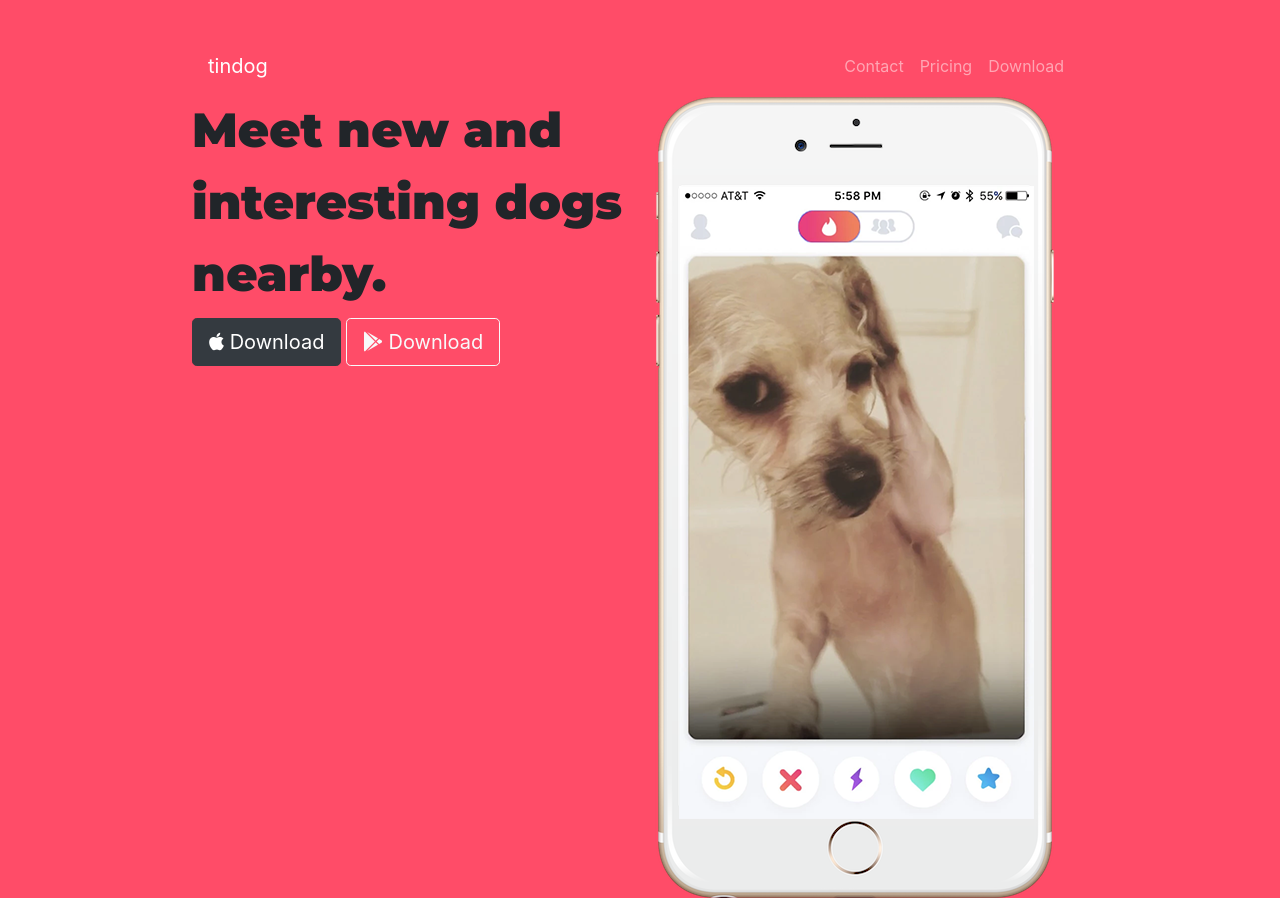
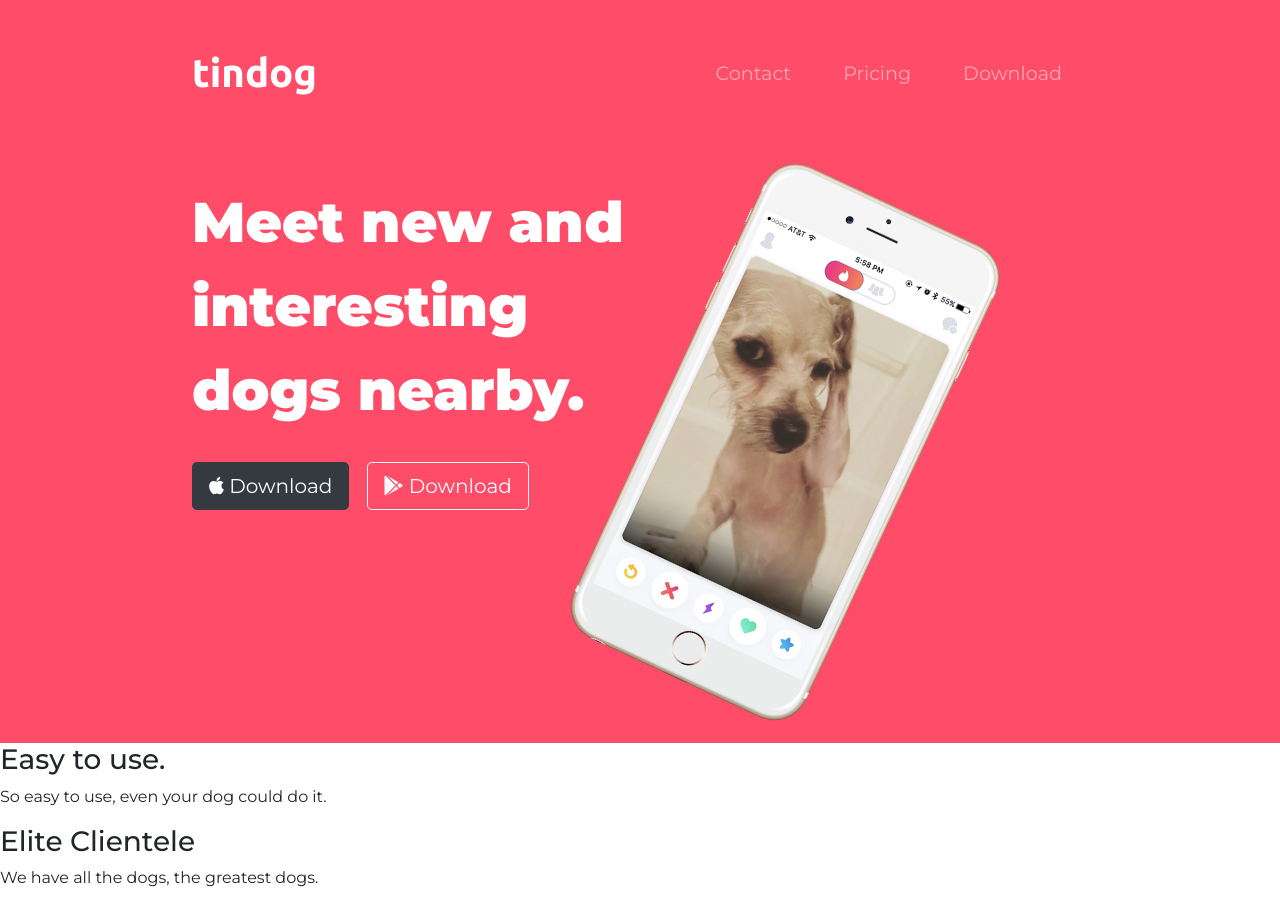
Before and after one commit to DazRobinson/TinDogSite, a plain HTML site: page index.html in a window 1280 px wide. Shown: the top 898 px of the page. Drawn offline with nearby package versions, Linux system fonts and the light colour scheme.

Commit message:
Added styling to the "Title" section

```diff
--- a/css/styles.css
+++ b/css/styles.css
@@ -4,6 +4,7 @@
 
 #title {
   background-color: #ff4c68;
+  color: #fff;
 }
 
 /*** CLASS SELECTORS ***/
@@ -15,19 +16,54 @@
 
 /*** TAG SELECTORS ***/
 
-/*
+
 body {
 
   font-family: 'Montserrat', sans-serif;
-  font-family: 'Ubuntu', sans-serif;
+
 
 }
-*/
+
 
 h1 {
-  font-family: 'Montserrat', sans-serif;
-  font-size: 3rem;
+
+  font-size: 3.5rem;
   line-height: 1.5;
   font-weight: 900;
 
 }
+
+/* Navigation Bar  */
+
+.navbar {
+  padding: 0 0 4.5rem;
+}
+
+.navbar-brand {
+  font-family: "Ubuntu";
+  font-size: 2.5rem;
+  font-weight: bold;
+}
+
+.nav-item {
+  padding: 0 18px;
+}
+
+.nav-link {
+  font-size: 1.2rem;
+  font-family: "Montserrat";
+  font-weight: light;
+}
+
+/* Download Buttons */
+
+.download {
+  margin: 5% 3% 5% 0;
+}
+
+/* Title Image */
+
+.title-image {
+  width: 60%;
+  transform: rotate(25deg);
+}
--- a/index.html
+++ b/index.html
@@ -3,7 +3,7 @@
 
 <head>
   <meta charset="utf-8">
-  <title>TinDog</title>
+  <title>TinDog - Final</title>
 
   <!-- Google Fonts -->
   <link rel="preconnect" href="https://fonts.gstatic.com">
@@ -64,12 +64,12 @@
       <div class="row">
         <div class="col-lg-6">
           <h1>Meet new and interesting dogs nearby.</h1>
-          <button type="button" class="btn btn-dark btn-lg"><i class="fab fa-apple"></i> Download</button>
-          <button type="button" class="btn btn-outline-light btn-lg"><i class="fab fa-google-play"></i> Download</button>
+          <button type="button" class="btn btn-dark btn-lg download"><i class="fab fa-apple"></i> Download</button>
+          <button type="button" class="btn btn-outline-light btn-lg download"><i class="fab fa-google-play"></i> Download</button>
         </div>
 
         <div class="col-lg-6">
-          <img src="images/iphone6.png" alt="iphone-mockup">
+          <img class="title-image" src="images/iphone6.png" alt="iphone-mockup">
         </div>
       </div>
     </div>
```
